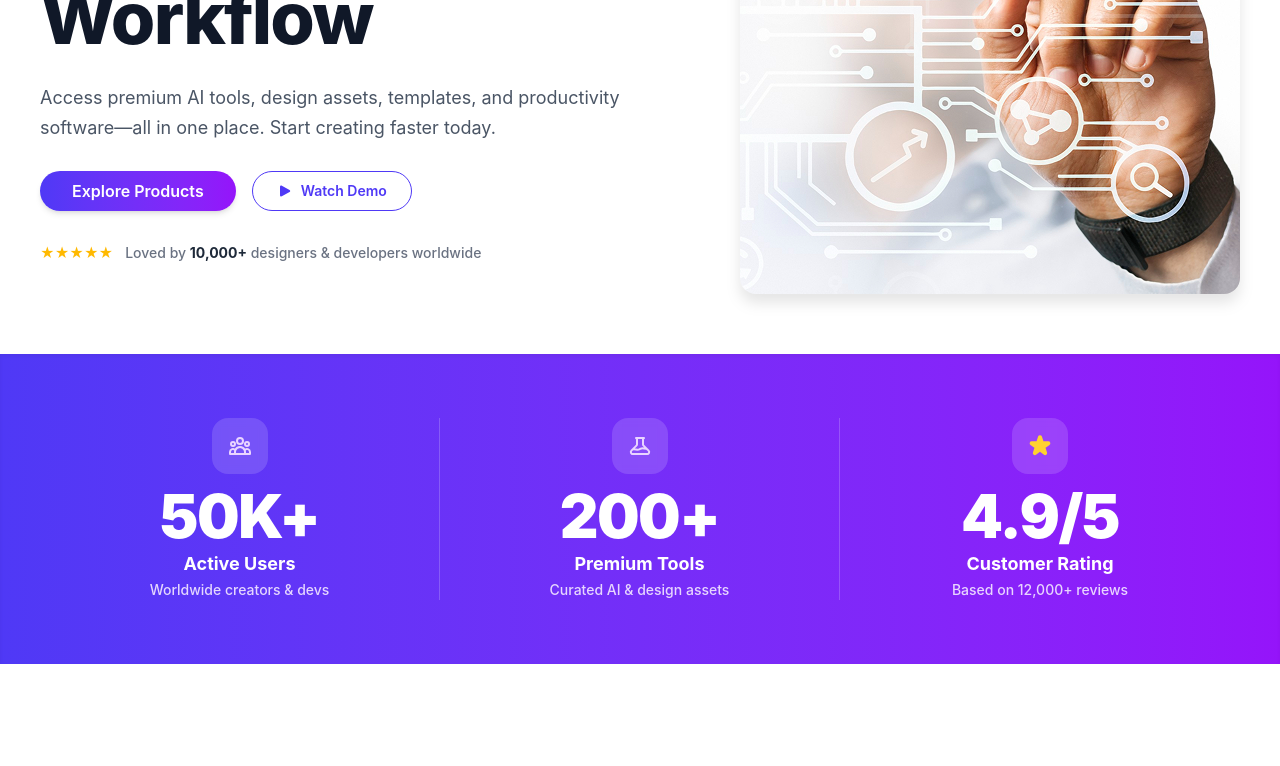
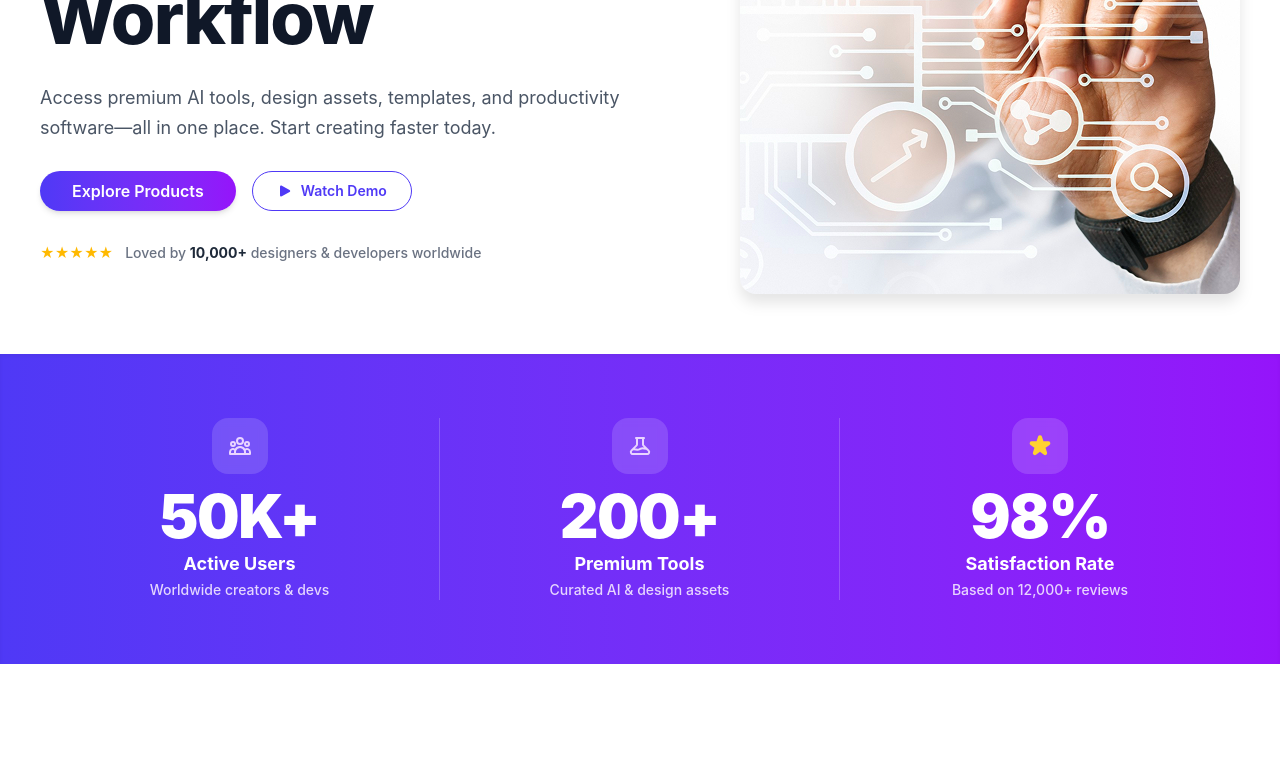
Before and after one commit to ArifKhanEver/DigiTools-Platform, a React (Vite) app: page / in a window 1280 px wide. Shown: the part 436-1202 px from the top of the page. Built offline with nearby package versions, Linux system fonts and the light colour scheme.

Commit message:
feat: add IntersectionObserver-based animated number count-up in Counter section

```diff
--- a/src/components/Counter.jsx
+++ b/src/components/Counter.jsx
@@ -1,58 +1,72 @@
-import React from 'react';
+import React, { useEffect, useRef, useState } from 'react';
+
+const useCountUp = (target, duration = 2000, active = false) => {
+    const [count, setCount] = useState(0);
+    useEffect(() => {
+        if (!active) return;
+        let start = 0;
+        const step = target / (duration / 16);
+        const timer = setInterval(() => {
+            start += step;
+            if (start >= target) { setCount(target); clearInterval(timer); }
+            else setCount(Math.floor(start));
+        }, 16);
+        return () => clearInterval(timer);
+    }, [active, target, duration]);
+    return count;
+};
+
+const StatCard = ({ stat, active }) => {
+    const num = useCountUp(stat.numericValue, 2000, active);
+    const display = stat.format ? stat.format(num) : `${num}${stat.suffix || ''}`;
+    return (
+        <div className='text-center px-6 pt-4 sm:pt-0 flex flex-col items-center justify-center group transition-all duration-300 hover:scale-105 cursor-default'>
+            <div className="w-14 h-14 rounded-2xl bg-white/15 backdrop-blur-xs flex items-center justify-center mb-3 group-hover:bg-white/25 group-hover:shadow-lg transition-all duration-300">
+                {stat.icon}
+            </div>
+            <h2 className='text-4xl md:text-5xl lg:text-6xl font-black mb-1 tracking-tight text-white group-hover:text-purple-100 transition-colors'>
+                {display}
+            </h2>
+            <p className='text-white text-base md:text-lg font-bold'>{stat.label}</p>
+            <p className='text-purple-100 text-xs md:text-sm font-medium mt-0.5 opacity-90 group-hover:opacity-100 transition-opacity'>{stat.subtext}</p>
+        </div>
+    );
+};
 
 const Counter = () => {
+    const [active, setActive] = useState(false);
+    const ref = useRef(null);
+
+    useEffect(() => {
+        const observer = new IntersectionObserver(([entry]) => {
+            if (entry.isIntersecting) { setActive(true); observer.disconnect(); }
+        }, { threshold: 0.3 });
+        if (ref.current) observer.observe(ref.current);
+        return () => observer.disconnect();
+    }, []);
+
     const stats = [
         {
-            value: "50K+",
-            label: "Active Users",
-            subtext: "Worldwide creators & devs",
-            icon: (
-                <svg xmlns="http://www.w3.org/2000/svg" className="size-6 text-purple-200" fill="none" viewBox="0 0 24 24" stroke="currentColor">
-                    <path strokeLinecap="round" strokeLinejoin="round" strokeWidth="2" d="M17 20h5v-2a3 3 0 00-5.356-1.857M17 20H7m10 0v-2c0-.656-.126-1.283-.356-1.857M7 20H2v-2a3 3 0 015.356-1.857M7 20v-2c0-.656.126-1.283.356-1.857m0 0a5.002 5.002 0 019.288 0M15 7a3 3 0 11-6 0 3 3 0 016 0zm6 3a2 2 0 11-4 0 2 2 0 014 0zM7 10a2 2 0 11-4 0 2 2 0 014 0z" />
-                </svg>
-            )
+            numericValue: 50000, suffix: '+', label: 'Active Users', subtext: 'Worldwide creators & devs',
+            format: (n) => n >= 1000 ? `${(n / 1000).toFixed(0)}K+` : `${n}+`,
+            icon: (<svg xmlns="http://www.w3.org/2000/svg" className="size-6 text-purple-200" fill="none" viewBox="0 0 24 24" stroke="currentColor"><path strokeLinecap="round" strokeLinejoin="round" strokeWidth="2" d="M17 20h5v-2a3 3 0 00-5.356-1.857M17 20H7m10 0v-2c0-.656-.126-1.283-.356-1.857M7 20H2v-2a3 3 0 015.356-1.857M7 20v-2c0-.656.126-1.283.356-1.857m0 0a5.002 5.002 0 019.288 0M15 7a3 3 0 11-6 0 3 3 0 016 0zm6 3a2 2 0 11-4 0 2 2 0 014 0zM7 10a2 2 0 11-4 0 2 2 0 014 0z" /></svg>)
         },
         {
-            value: "200+",
-            label: "Premium Tools",
-            subtext: "Curated AI & design assets",
-            icon: (
-                <svg xmlns="http://www.w3.org/2000/svg" className="size-6 text-purple-200" fill="none" viewBox="0 0 24 24" stroke="currentColor">
-                    <path strokeLinecap="round" strokeLinejoin="round" strokeWidth="2" d="M19.428 15.428a2 2 0 00-1.022-.547l-2.387-.477a6 6 0 00-3.86.517l-.318.158a6 6 0 01-3.86.517L6.05 15.21a2 2 0 00-1.806.547M8 4h8l-1 1v5.172a2 2 0 00.586 1.414l5 5c1.26 1.26.367 3.414-1.415 3.414H4.828c-1.782 0-2.674-2.154-1.414-3.414l5-5A2 2 0 009 10.172V5L8 4z" />
-                </svg>
-            )
+            numericValue: 200, suffix: '+', label: 'Premium Tools', subtext: 'Curated AI & design assets',
+            format: (n) => `${n}+`,
+            icon: (<svg xmlns="http://www.w3.org/2000/svg" className="size-6 text-purple-200" fill="none" viewBox="0 0 24 24" stroke="currentColor"><path strokeLinecap="round" strokeLinejoin="round" strokeWidth="2" d="M19.428 15.428a2 2 0 00-1.022-.547l-2.387-.477a6 6 0 00-3.86.517l-.318.158a6 6 0 01-3.86.517L6.05 15.21a2 2 0 00-1.806.547M8 4h8l-1 1v5.172a2 2 0 00.586 1.414l5 5c1.26 1.26.367 3.414-1.415 3.414H4.828c-1.782 0-2.674-2.154-1.414-3.414l5-5A2 2 0 009 10.172V5L8 4z" /></svg>)
         },
         {
-            value: "4.9/5",
-            label: "Customer Rating",
-            subtext: "Based on 12,000+ reviews",
-            icon: (
-                <svg xmlns="http://www.w3.org/2000/svg" className="size-6 text-amber-300 fill-amber-300" viewBox="0 0 24 24" stroke="currentColor">
-                    <path strokeLinecap="round" strokeLinejoin="round" strokeWidth="2" d="M11.049 2.927c.3-.921 1.603-.921 1.902 0l1.519 4.674a1 1 0 00.95.69h4.915c.969 0 1.371 1.24.588 1.81l-3.976 2.888a1 1 0 00-.363 1.118l1.518 4.674c.3.922-.755 1.688-1.538 1.118l-3.976-2.888a1 1 0 00-1.176 0l-3.976 2.888c-.783.57-1.838-.197-1.538-1.118l1.518-4.674a1 1 0 00-.363-1.118l-3.976-2.888c-.784-.57-.38-1.81.588-1.81h4.914a1 1 0 00.951-.69l1.519-4.674z" />
-                </svg>
-            )
+            numericValue: 98, suffix: '%', label: 'Satisfaction Rate', subtext: 'Based on 12,000+ reviews',
+            format: (n) => `${n}%`,
+            icon: (<svg xmlns="http://www.w3.org/2000/svg" className="size-6 text-amber-300 fill-amber-300" viewBox="0 0 24 24" stroke="currentColor"><path strokeLinecap="round" strokeLinejoin="round" strokeWidth="2" d="M11.049 2.927c.3-.921 1.603-.921 1.902 0l1.519 4.674a1 1 0 00.95.69h4.915c.969 0 1.371 1.24.588 1.81l-3.976 2.888a1 1 0 00-.363 1.118l1.518 4.674c.3.922-.755 1.688-1.538 1.118l-3.976-2.888a1 1 0 00-1.176 0l-3.976 2.888c-.783.57-1.838-.197-1.538-1.118l1.518-4.674a1 1 0 00-.363-1.118l-3.976-2.888c-.784-.57-.38-1.81.588-1.81h4.914a1 1 0 00.951-.69l1.519-4.674z" /></svg>)
         }
     ];
 
     return (
-        <section aria-label="Platform Statistics" className='bg-linear-to-r from-[#4F39F6] to-[#9514FA] py-12 md:py-16 text-white shadow-inner relative overflow-hidden'>
+        <section ref={ref} aria-label="Platform Statistics" className='bg-gradient-to-r from-[#4F39F6] to-[#9514FA] py-12 md:py-16 text-white shadow-inner relative overflow-hidden'>
             <div className='max-w-[90%] md:max-w-[1200px] mx-auto grid grid-cols-1 sm:grid-cols-3 gap-8 sm:gap-0 divide-y sm:divide-y-0 sm:divide-x divide-white/20'>
-                {stats.map((stat, idx) => (
-                    <div key={idx} className='text-center px-6 pt-4 sm:pt-0 flex flex-col items-center justify-center group transition-all duration-300 hover:scale-105 cursor-default'>
-                        <div className="w-14 h-14 rounded-2xl bg-white/15 backdrop-blur-xs flex items-center justify-center mb-3 group-hover:bg-white/25 group-hover:shadow-lg transition-all duration-300">
-                            {stat.icon}
-                        </div>
-                        <h2 className='text-4xl md:text-5xl lg:text-6xl font-black mb-1 tracking-tight text-white group-hover:text-purple-100 transition-colors'>
-                            {stat.value}
-                        </h2>
-                        <p className='text-white text-base md:text-lg font-bold'>
-                            {stat.label}
-                        </p>
-                        <p className='text-purple-100 text-xs md:text-sm font-medium mt-0.5 opacity-90 group-hover:opacity-100 transition-opacity'>
-                            {stat.subtext}
-                        </p>
-                    </div>
-                ))}
+                {stats.map((stat, idx) => <StatCard key={idx} stat={stat} active={active} />)}
             </div>
         </section>
     );
```
